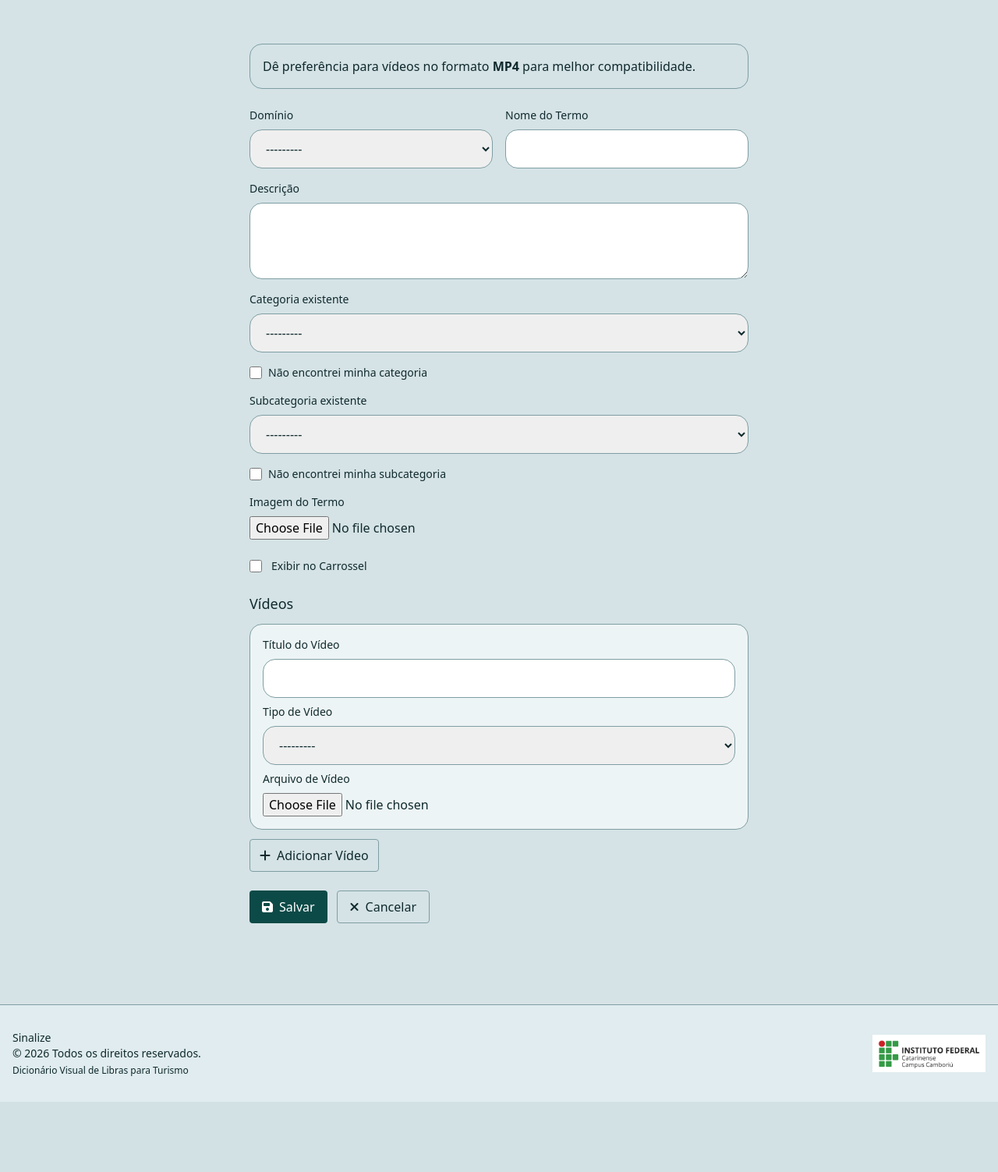
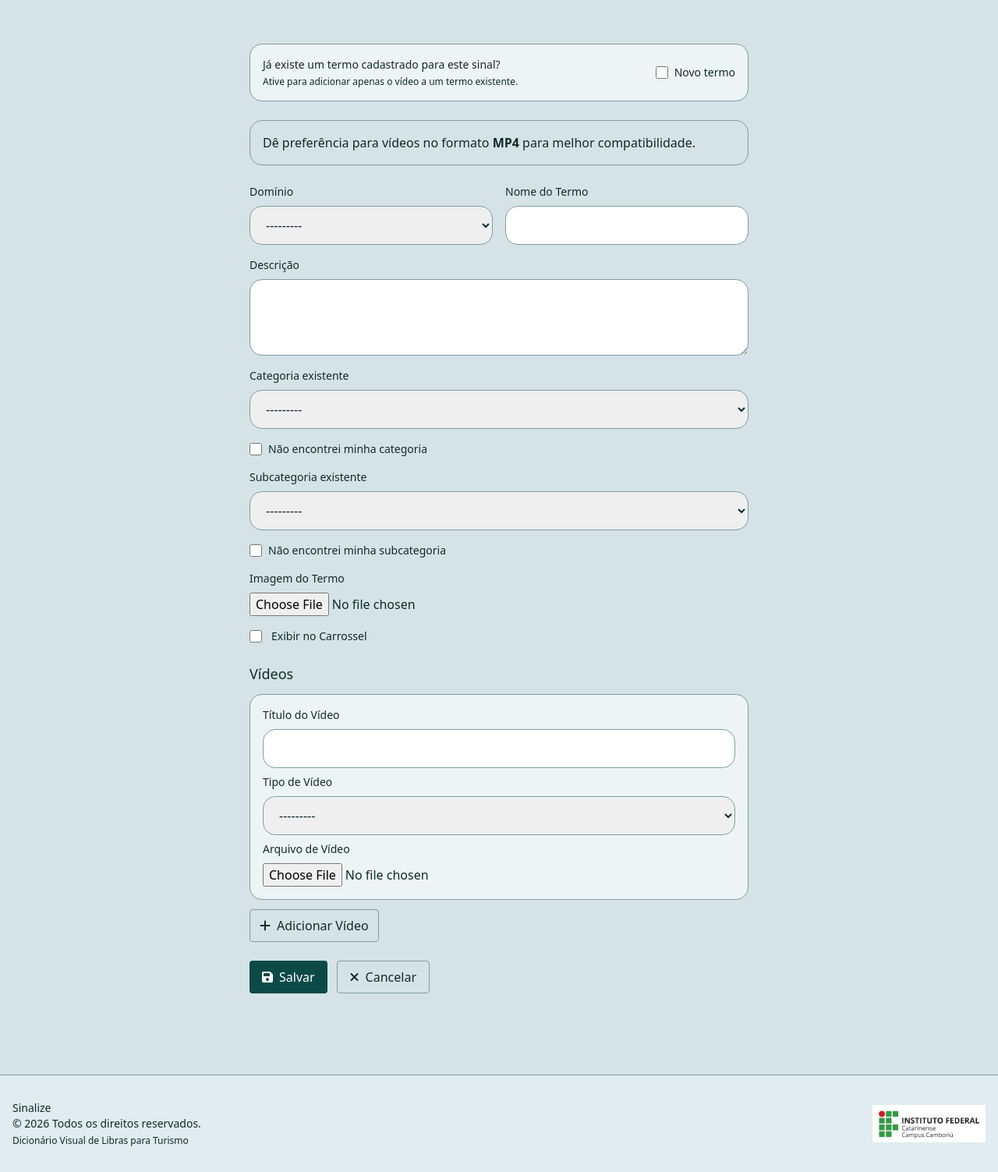
Before and after one commit to pizzirano/Sinalize, a Django app: page /forms/cadastrar-termo/ in a window 1280 px wide. Shown: the part 65-1568 px from the top of the page at 78% size. Before the commit the page ends 1478 px from the top, so only its background shows below. Run offline with Django 5.2, Linux system fonts and the light colour scheme; the visitor is signed in with stand-in values (Sample User, id 1); data that the repository does not hold is empty; style sheets or scripts are compiled from the project's sources; some libraries are stand-ins or nearby versions.

Commit message:
SIN-18-fix: ajustado bug prod, justfile env-dev-prod, add video em termo existente

```diff
--- a/apps/forms/forms.py
+++ b/apps/forms/forms.py
@@ -174,6 +174,7 @@ class CategoriaForm(forms.ModelForm):
             'c_imagem': forms.ClearableFileInput(attrs={'class': 'mt-2 block w-full'}),
         }
 
+
 class VideoForm(forms.ModelForm):
     class Meta:
         model = Video
@@ -183,3 +184,36 @@ class VideoForm(forms.ModelForm):
             'tipo_video': forms.Select(attrs={'class': TAILWIND_SELECT}),
             'video': forms.ClearableFileInput(attrs={'class': 'mt-2 block w-full'}),
         }
+
+
+class VideoParaTermoExistenteForm(forms.Form):
+    """
+    Formulário para adicionar vídeo(s) a um Termo já aprovado.
+    Segue o mesmo padrão de widgets Tailwind do projeto.
+    """
+    termo = forms.ModelChoiceField(
+        queryset=Termo.objects.filter(status='APPROVED').order_by('nome_termo'),
+        required=True,
+        label='Termo existente',
+        empty_label='Selecione um termo...',
+        widget=forms.Select(attrs={
+            'class': TAILWIND_SELECT,
+            'id': 'id_termo_existente',
+        })
+    )
+    titulo = forms.CharField(
+        required=True,
+        label='Título do Vídeo',
+        widget=forms.TextInput(attrs={'class': TAILWIND_INPUT})
+    )
+    tipo_video = forms.ChoiceField(
+        choices=Video.TIPOS_VIDEO,
+        required=True,
+        label='Tipo de Vídeo',
+        widget=forms.Select(attrs={'class': TAILWIND_SELECT})
+    )
+    video = forms.FileField(
+        required=True,
+        label='Arquivo de Vídeo',
+        widget=forms.ClearableFileInput(attrs={'class': 'mt-2 block w-full'})
+    )
--- a/apps/forms/templates/forms/pages/signal_form.html
+++ b/apps/forms/templates/forms/pages/signal_form.html
@@ -5,14 +5,53 @@
 {% block content %}
 
 <div class="max-w-4xl mx-auto">
-  <form id="signalForm" method="POST" enctype="multipart/form-data" hx-post="" hx-target="#signal-form-result" hx-swap="outerHTML" x-data="{ drag:false }" class="space-y-6" novalidate>
+  <form id="signalForm" method="POST" enctype="multipart/form-data"
+        x-data="{ drag:false, termoExistente: false, novaCategoria: false, novaSubcategoria: false }"
+        class="space-y-6" novalidate>
     {% csrf_token %}
 
+    <!-- Campo oculto: identifica o fluxo na view -->
+    <input type="hidden" name="termo_existente_id"
+           x-bind:value="termoExistente ? document.getElementById('id_termo_existente')?.value : ''" />
+
+    <!-- Toggle: Termo existente vs Novo termo -->
+    <div class="rounded-2xl p-4 bg-card border border-border flex items-center justify-between">
+      <div>
+        <p class="text-sm font-medium text-foreground">Já existe um termo cadastrado para este sinal?</p>
+        <p class="text-xs text-muted-foreground mt-1">Ative para adicionar apenas o vídeo a um termo existente.</p>
+      </div>
+      <label class="cursor-pointer flex items-center gap-2">
+        <input type="checkbox" x-model="termoExistente" class="w-4 h-4 rounded border-border" />
+        <span class="text-sm text-foreground" x-text="termoExistente ? 'Termo existente' : 'Novo termo'"></span>
+      </label>
+    </div>
+
+    <!-- Aviso MP4 -->
     <div class="rounded-2xl p-4 bg-background border border-border">
       <p class="text-muted-foreground">Dê preferência para vídeos no formato <strong>MP4</strong> para melhor compatibilidade.</p>
     </div>
 
-    <div class="grid grid-cols-1 md:grid-cols-2 gap-4" x-data="{ novaCategoria: false, novaSubcategoria: false }">
+    <!-- Seleção de termo existente -->
+    <div x-show="termoExistente" x-cloak>
+      <label class="block text-sm font-medium text-foreground">
+        Termo existente <span class="text-red-500">*</span>
+      </label>
+      <select
+        id="id_termo_existente"
+        name="termo_existente_select"
+        class="mt-2 block w-full rounded-2xl border border-border bg-background px-4 py-3 text-foreground focus:border-primary focus:outline-none focus-visible:ring-2 focus-visible:ring-ring"
+        x-bind:required="termoExistente"
+      >
+        <option value="">Selecione um termo...</option>
+        {% for termo in termos_aprovados %}
+          <option value="{{ termo.id_termo }}">{{ termo.nome_termo }}</option>
+        {% endfor %}
+      </select>
+    </div>
+
+    <!-- Bloco completo de criação de Termo novo -->
+    <div x-show="!termoExistente">
+      <div class="grid grid-cols-1 md:grid-cols-2 gap-4">
         <div>
           <label class="block text-sm font-medium text-foreground">Domínio</label>
           {{ termo_form.dominio }}
@@ -102,11 +141,13 @@
         </div>
       </div>
 
-    <div class="flex items-center gap-3">
+      <div class="flex items-center gap-3 mt-4">
         {{ termo_form.carrossel }}
         <label class="text-sm text-muted-foreground">Exibir no Carrossel</label>
       </div>
+    </div>
 
+    <!-- Bloco de vídeos (sempre visível) -->
     <div class="space-y-3">
       <h2 class="text-lg font-medium text-foreground">Vídeos</h2>
       {{ formset.management_form }}
@@ -123,22 +164,30 @@
         {% endfor %}
       </div>
 
-      <button type="button" x-on:click="$el.insertAdjacentHTML('beforebegin', '')" @click="(function(){ const container = document.getElementById('videos-container'); if(container && container.firstElementChild){ const node = container.firstElementChild.cloneNode(true); node.querySelectorAll('input, textarea').forEach(i=>i.value=''); container.appendChild(node); const total = document.getElementById('id_form-TOTAL_FORMS'); if(total) total.value = parseInt(total.value)+1; } })()" class="inline-flex items-center gap-2 px-3 py-2 rounded bg-background border border-border focus-visible:ring-2 focus-visible:ring-ring"> <i class="fas fa-plus" aria-hidden="true"></i> Adicionar Vídeo</button>
+      <button type="button"
+        @click="(function(){
+          const container = document.getElementById('videos-container');
+          if(container && container.firstElementChild){
+            const node = container.firstElementChild.cloneNode(true);
+            node.querySelectorAll('input, textarea').forEach(i=>i.value='');
+            container.appendChild(node);
+            const total = document.getElementById('id_form-TOTAL_FORMS');
+            if(total) total.value = parseInt(total.value)+1;
+          }
+        })()"
+        class="inline-flex items-center gap-2 px-3 py-2 rounded bg-background border border-border focus-visible:ring-2 focus-visible:ring-ring">
+        <i class="fas fa-plus" aria-hidden="true"></i> Adicionar Vídeo
+      </button>
     </div>
 
-    <div x-data="{ uploading:false, progress:0 }" x-init="document.body.addEventListener('htmx:beforeRequest', ()=>{ uploading=true; progress=0 }); document.body.addEventListener('htmx:progress', (e)=>{ if(e.detail && e.detail.loaded && e.detail.total){ progress = Math.round((e.detail.loaded / e.detail.total)*100) } }); document.body.addEventListener('htmx:afterRequest', ()=>{ uploading=false; progress=100; })" class="space-y-3">
+    <!-- Ações -->
     <div class="flex gap-3">
-        <button type="submit" class="inline-flex items-center gap-2 px-4 py-2 rounded bg-primary text-primary-foreground focus-visible:ring-2 focus-visible:ring-ring"> <i class="fas fa-save" aria-hidden="true"></i> Salvar</button>
-        <a href="{% url 'home' %}" class="inline-flex items-center gap-2 px-4 py-2 rounded bg-background border border-border focus-visible:ring-2 focus-visible:ring-ring"> <i class="fas fa-times" aria-hidden="true"></i> Cancelar</a>
-      </div>
-
-      <div x-show="uploading" x-cloak class="w-full bg-background rounded-2xl border border-border p-2">
-        <div class="w-full h-2 bg-surface rounded-full overflow-hidden">
-          <div :style="`width: ${progress}%`" class="h-2 bg-primary transition-all"></div>
-        </div>
-        <div class="text-sm text-muted-foreground mt-2">Enviando... <span x-text="progress"></span>%</div>
-      </div>
-
+      <button type="submit" class="inline-flex items-center gap-2 px-4 py-2 rounded bg-primary text-primary-foreground focus-visible:ring-2 focus-visible:ring-ring">
+        <i class="fas fa-save" aria-hidden="true"></i> Salvar
+      </button>
+      <a href="{% url 'home' %}" class="inline-flex items-center gap-2 px-4 py-2 rounded bg-background border border-border focus-visible:ring-2 focus-visible:ring-ring">
+        <i class="fas fa-times" aria-hidden="true"></i> Cancelar
+      </a>
     </div>
 
     <div id="signal-form-result"></div>
--- a/apps/forms/views.py
+++ b/apps/forms/views.py
@@ -1,3 +1,4 @@
+from django.conf import settings
 from django.shortcuts import render, redirect, get_object_or_404
 from django.forms import modelformset_factory
 from django.contrib.auth.decorators import login_required
@@ -8,11 +9,58 @@ from catalog.models import Termo, Video, Categoria, Subcategoria, Classificacao,
 from django.http import HttpResponse
 from .forms import TermoForm, VideoForm, CategoriaForm, CustomAuthenticationForm, CustomUserCreationForm
 
+
 @login_required
 def cadastrar_termo_e_videos(request):
     VideoFormSet = modelformset_factory(Video, form=VideoForm, extra=1, can_delete=False)
 
     if request.method == "POST":
+        termo_existente_id = request.POST.get('termo_existente_id', '').strip()
+
+        # ── FLUXO: adicionar vídeo a termo existente ──────────────────────
+        if termo_existente_id:
+            try:
+                termo = Termo.objects.get(pk=termo_existente_id, status='APPROVED')
+            except Termo.DoesNotExist:
+                messages.error(request, 'Termo não encontrado ou não aprovado.')
+                return redirect('cadastrar_termo_e_videos')
+
+            formset = VideoFormSet(request.POST, request.FILES, queryset=Video.objects.none())
+            if formset.is_valid():
+                for form in formset:
+                    if form.cleaned_data and form.cleaned_data.get('video'):
+                        video = form.save(commit=False)
+                        video.termo = termo
+                        video.uploaded_by = request.user
+                        video.status = 'PENDING'
+                        video.convertido = False
+                        video.save()
+                        if video.video.name.lower().endswith('.mov'):
+                            from apps.forms.utils import convert_video_to_mp4
+                            mp4_path = convert_video_to_mp4(video.video.path)
+                            if mp4_path:
+                                video.video.name = mp4_path.replace(settings.MEDIA_ROOT + '/', '')
+                                video.convertido = True
+                                video.save()
+                                import os
+                                os.remove(video.video.path)
+
+                messages.success(
+                    request,
+                    f'Vídeo(s) adicionado(s) ao termo "{termo.nome_termo}" e enviado(s) para moderação.'
+                )
+                return redirect('my_submissions')
+            else:
+                # formset inválido: reexibe o form com erros
+                termo_form = TermoForm()
+                termos_aprovados = Termo.objects.filter(status='APPROVED').order_by('nome_termo')
+                return render(request, 'forms/pages/signal_form.html', {
+                    'termo_form': termo_form,
+                    'formset': formset,
+                    'termos_aprovados': termos_aprovados,
+                })
+
+        # ── FLUXO: criar termo novo (comportamento original intacto) ───────
         termo_form = TermoForm(request.POST, request.FILES)
         formset = VideoFormSet(request.POST, request.FILES, queryset=Video.objects.none())
 
@@ -60,19 +108,32 @@ def cadastrar_termo_e_videos(request):
                     video.status = 'PENDING'
                     video.convertido = False
                     video.save()
+                    if video.video.name.lower().endswith('.mov'):
+                        from apps.forms.utils import convert_video_to_mp4
+                        mp4_path = convert_video_to_mp4(video.video.path)
+                        if mp4_path:
+                            video.video.name = mp4_path.replace(settings.MEDIA_ROOT + '/', '')
+                            video.convertido = True
+                            video.save()
+                            import os
+                            os.remove(video.video.path)
 
             messages.success(
                 request,
                 'Termo enviado com sucesso! Aguarde a análise do administrador.'
             )
             return redirect('my_submissions')
+
+    # ── GET ────────────────────────────────────────────────────────────────
     else:
         termo_form = TermoForm()
         formset = VideoFormSet(queryset=Video.objects.none())
 
+    termos_aprovados = Termo.objects.filter(status='APPROVED').order_by('nome_termo')
     return render(request, 'forms/pages/signal_form.html', {
         'termo_form': termo_form,
         'formset': formset,
+        'termos_aprovados': termos_aprovados,
     })
 
 
@@ -156,9 +217,11 @@ def editar_termo(request, termo_id):
         termo_form = TermoForm(instance=termo, initial=initial_data)
         formset = VideoFormSet(queryset=Video.objects.filter(termo=termo))
 
+    termos_aprovados = Termo.objects.filter(status='APPROVED').order_by('nome_termo')
     return render(request, 'forms/pages/signal_form.html', {
         'termo_form': termo_form,
         'formset': formset,
+        'termos_aprovados': termos_aprovados,
         'is_edit': True,
         'termo': termo,
     })
@@ -171,7 +234,6 @@ def subcategorias_por_categoria(request):
 
 
 def login_view(request):
-    """Custom login view with Tailwind-styled form"""
     if request.method == 'POST':
         form = CustomAuthenticationForm(request, data=request.POST)
         if form.is_valid():
@@ -186,10 +248,6 @@ def login_view(request):
 
 
 def register(request):
-    """Cadastro simples de usuário usando CustomUserCreationForm.
-
-    Depois do registro o usuário é automaticamente autenticado e redirecionado para a home.
-    """
     if request.method == 'POST':
         form = CustomUserCreationForm(request.POST)
         if form.is_valid():
--- a/config/urls.py
+++ b/config/urls.py
@@ -1,9 +1,9 @@
 from django.contrib import admin
-from django.urls import path, include
+from django.urls import path, include, re_path
 from django.views.generic import RedirectView
 from django.contrib.auth import views as auth_views
 from django.conf import settings
-from django.conf.urls.static import static
+from django.views.static import serve
 
 urlpatterns = [
     path('admin/', admin.site.urls),
@@ -17,8 +17,5 @@ urlpatterns = [
     path('', RedirectView.as_view(url='/catalog/home/', permanent=False)),
     path('catalog/', include('catalog.urls')),
     path('forms/', include('forms.urls')),
+    re_path(r'^media/(?P<path>.*)$', serve, {'document_root': settings.MEDIA_ROOT}),
 ]
-
-# Se estiver usando arquivos de mídia ou estáticos no dev
-if settings.DEBUG:
-    urlpatterns += static(settings.MEDIA_URL, document_root=settings.MEDIA_ROOT)
```
Also changed, not shown: apps/forms/utils.py (added, +23 -0 lines), config/settings/production.py (+12 -4 lines), 2 other files. Lines whose indentation alone changed are shown as unchanged.
